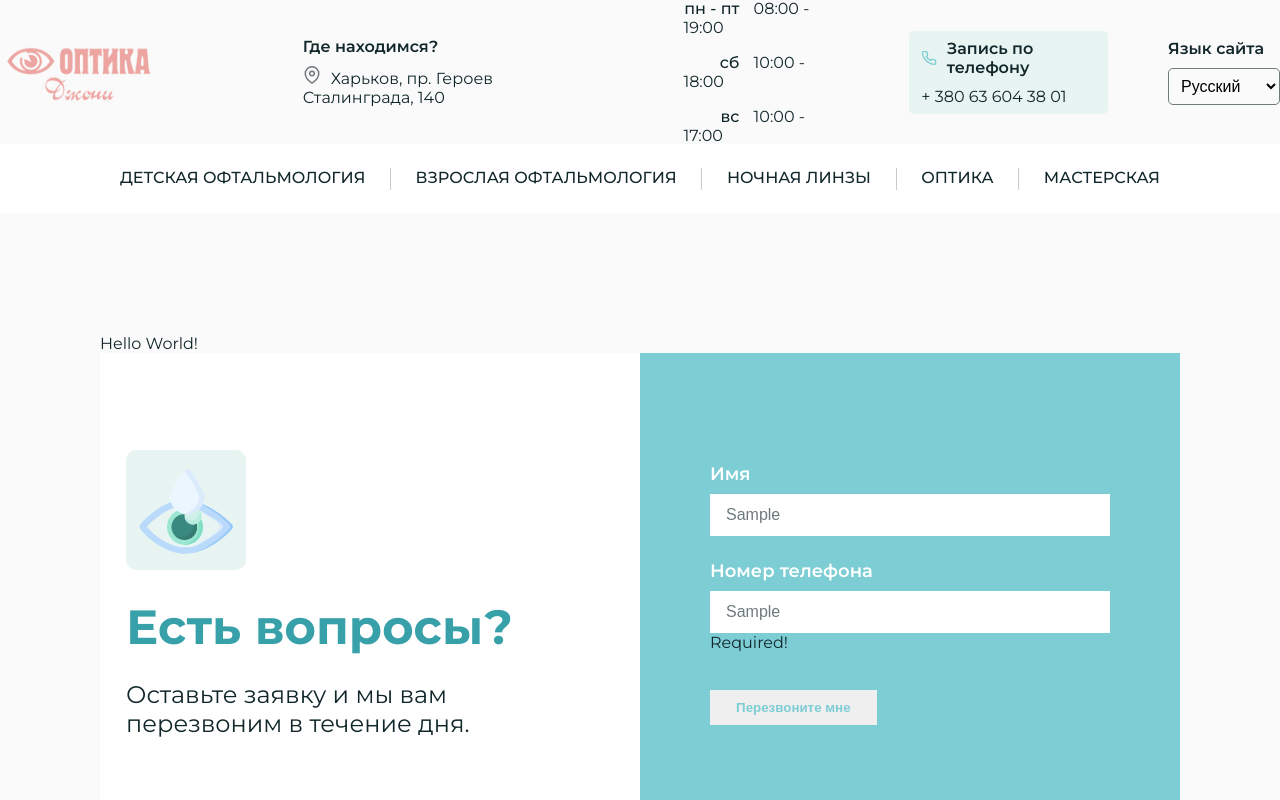
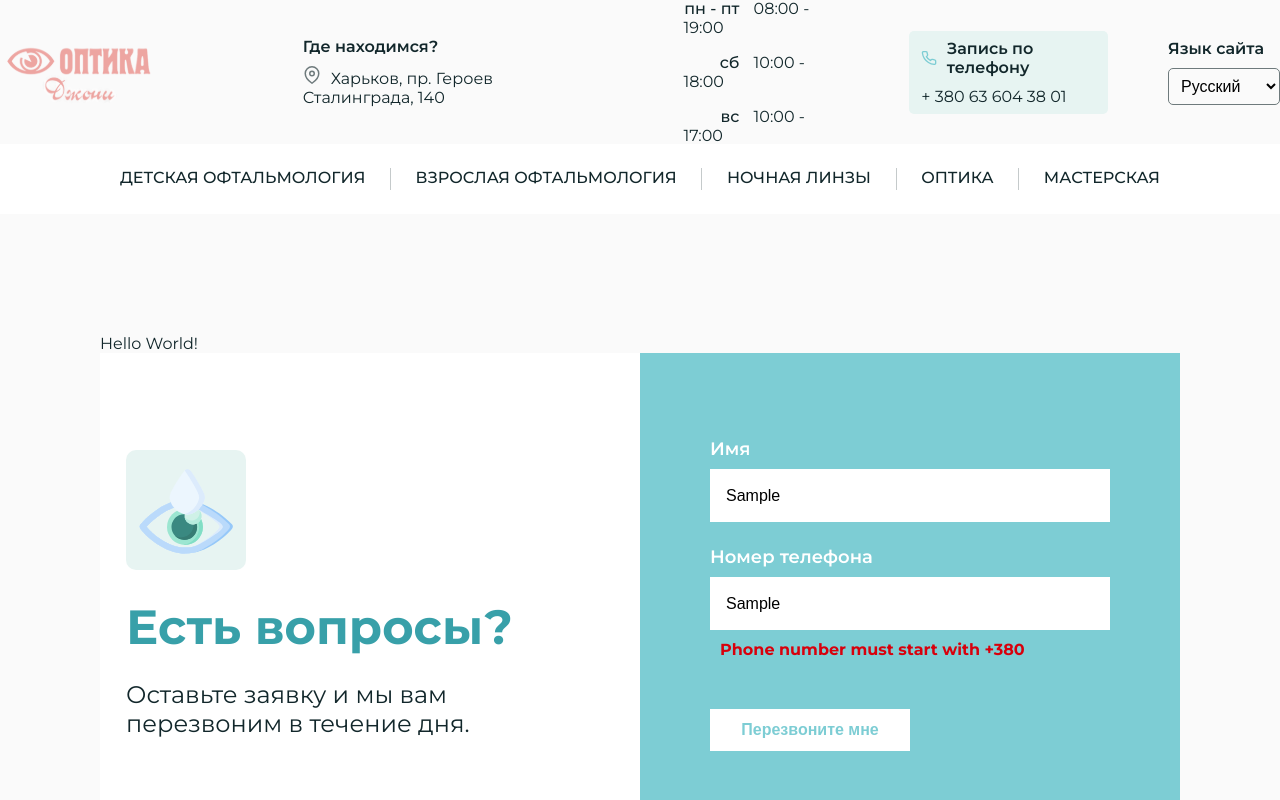
Before and after one commit to NikoraDmytro/optica_djoni, a Next.js app: page / in a window 1280 px wide. Both pictures are taken after typing "Sample", "Sample" into the empty fields and a click on the button "Перезвоните мне". Shown: the top 800 px of the page. Built offline with nearby package versions, Linux system fonts and the light colour scheme.

Commit message:
Updated user questions form validation. Added styles for error messages of that form.

```diff
--- a/domain/AskQuestion/components/QuestionForm.module.scss
+++ b/domain/AskQuestion/components/QuestionForm.module.scss
@@ -4,7 +4,8 @@
   width: 25em;
   display: flex;
   flex-direction: column;
-    button, input {
+  button,
+  input {
     border: none;
     outline: none;
   }
@@ -15,26 +16,33 @@
   margin-bottom: 1.5em;
   flex-direction: column;
   label {
-        color:white;
+    color: white;
     font-size: 18px;
     font-weight: 600;
     margin-bottom: 0.5em;
   }
   input {
     font-size: 16px;
+    line-height: 29px;
     padding: 0.75em 1em;
+    &::placeholder {
       color: variables.$secondary;
+    }
   }
 }
 
 .submitButton {
   width: 12.5em;
+  font-size: 16px;
   margin-top: 1em;
   font-weight: 600;
   padding: 0.75em 1.5em;
+  background-color: white;
   color: variables.$lightBlue;
+  border: 2px solid variables.$lightBlue;
 }
 
 .error {
-    color: red;
+  margin: 10px;
+  color: #d8000c;
 }
--- a/domain/AskQuestion/components/QuestionForm.tsx
+++ b/domain/AskQuestion/components/QuestionForm.tsx
@@ -10,6 +10,10 @@ const initialValues = {
 };
 
 export const QuestionForm = () => {
+  const renderError = (message: string) => (
+    <strong className={styles.error}>{message}</strong>
+  );
+
   return (
     <Formik
       initialValues={initialValues}
@@ -25,13 +29,21 @@ export const QuestionForm = () => {
         <div className={styles.inputGroup}>
           <label htmlFor="userName">Имя</label>
           <Field placeholder="Имя" name="userName" />
-          <ErrorMessage name="userName" className={styles.error} />
+          <ErrorMessage
+            name="userName"
+            className={styles.error}
+            render={renderError}
+          />
         </div>
 
         <div className={styles.inputGroup}>
           <label htmlFor="phoneNumber">Номер телефона</label>
-          <input placeholder="+380" name="phoneNumber" />
-          <ErrorMessage name="phoneNumber" className={styles.error} />
+          <Field placeholder="+380" name="phoneNumber" />
+          <ErrorMessage
+            name="phoneNumber"
+            className={styles.error}
+            render={renderError}
+          />
         </div>
 
         <button type="submit" className={styles.submitButton}>
--- a/domain/AskQuestion/components/utils/FormValidation.tsx
+++ b/domain/AskQuestion/components/utils/FormValidation.tsx
@@ -1,9 +1,14 @@
 import * as Yup from "yup";
 
 export const formValidationSchema = new Yup.ObjectSchema({
-  userName: Yup.string().matches(/[^0-9]+$/, "Do not use numbers!").required("Required!"),
+  userName: Yup.string()
+    .matches(/[^0-9]+$/, "Do not use numbers!")
+    .required("Required!"),
   phoneNumber: Yup.string()
-    .matches(/^\+\d{3}/, "Phone number must start with +380")
-    .matches(/^\+\d{3}\s\d{2}\s\d{3}\s\d{2}\s\d{2}/, "Please enter a valid phone number!")
+    .matches(/^\+380/, "Phone number must start with +380")
+    .matches(
+      /^\+\d{3}[\s -]?(\(\d{2}\)|\d{2})[\s -]?\d{3}[\s -]?\d{2}[\s -]?\d{2}/,
+      "Please enter a valid phone number!"
+    )
     .required("Required!"),
 });
```
Also changed, not shown: 1 other file (tests, documents, lock files or other folders). Lines whose indentation alone changed are shown as unchanged.
